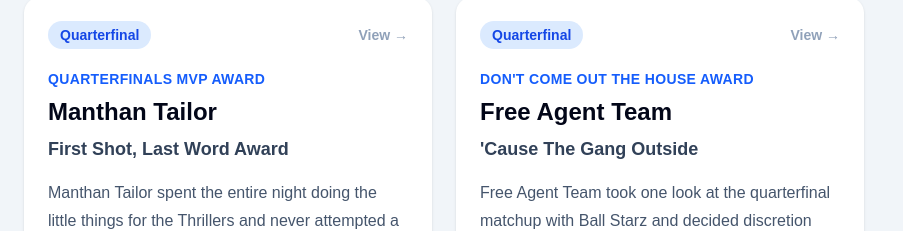
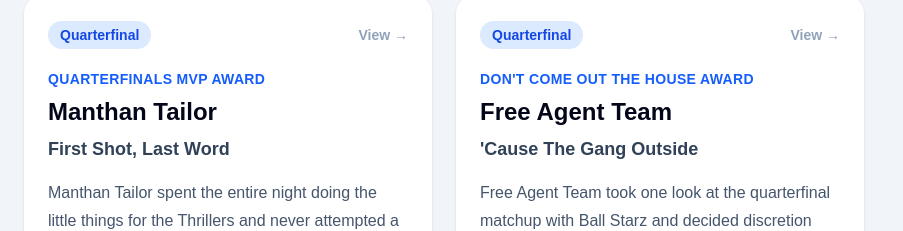
Before and after one commit to illedraiccir/lmba-website, a Next.js app: page / in a window 1280 px wide. Shown: the part 2620-2851 px from the top of the page, without its empty margins (0-903 px from the left). Built offline with nearby package versions, Linux system fonts and the light colour scheme.

Commit message:
minor award edit

```diff
--- a/data/weeklyAwards.ts
+++ b/data/weeklyAwards.ts
@@ -328,7 +328,7 @@ export const weeklyAwards: WeeklyAward[] = [
     recipientName: "Manthan Tailor",
     playerId: "manthan-tailor",
     seasonTeamId: "2026-thrillers",
-    title: "First Shot, Last Word Award",
+    title: "First Shot, Last Word",
     body:
       "Manthan Tailor spent the entire night doing the little things for the Thrillers and never attempted a shot. Then, with the defending champions clinging to a two-point lead in overtime, chaos struck. A late turnover gave Thrillers one final possession, and Tailor found himself alone in the far corner. As teammates and the bench screamed 'SHOOT!', he launched the first shot of his game... NOTHING BUT NET! BALL GAME! The buzzer-beating three completed one of the biggest playoff upsets in league history, sending Thrillers to the semifinals and ending LMBA Jam's title defense in stunning fashion.",
   },
```
